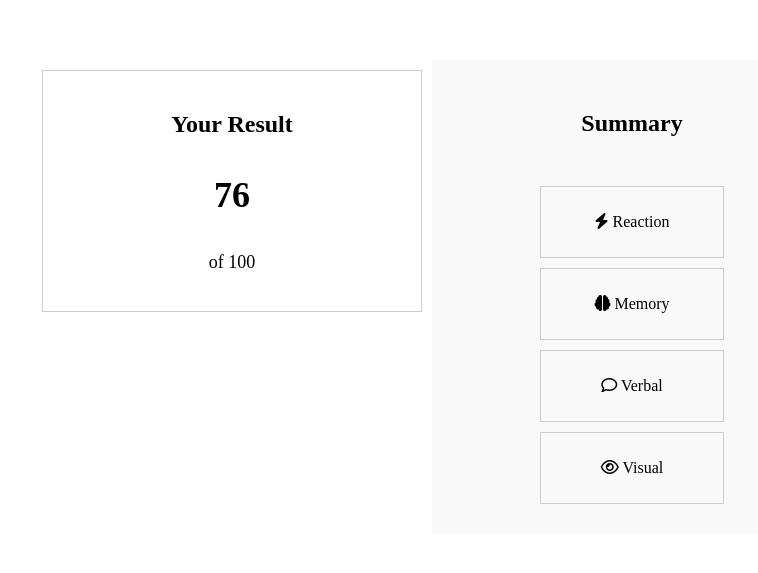
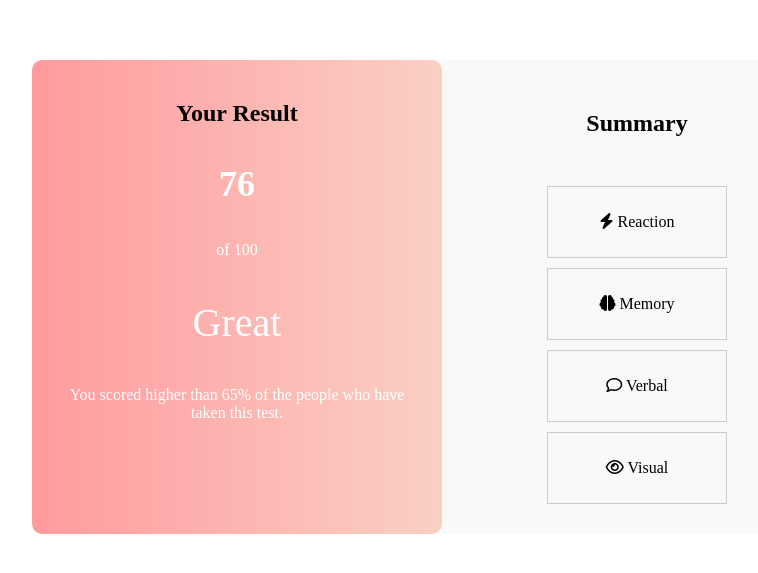
Before and after one commit to CJD115/Result-Build, a plain HTML site: page index.html in a window 1280 px wide. Shown: the part 111-684 px from the top of the page, without its empty margins (208-966 px from the left). Drawn offline with Linux system fonts and the light colour scheme.

Commit message:
Added background color to left side

```diff
--- a/index.html
+++ b/index.html
@@ -26,6 +26,12 @@
                         </div>
                         <div>
                             <p class="out-off">of 100</p>
+                        </div>
+                        <div>
+                            <p class="great">Great</p>
+                        </div>
+                        <div>
+                            <p class="scored-text">You scored higher than 65% of the people who have taken this test.</p>
                         </div>
                     </div>
                 </div>
--- a/styles.css
+++ b/styles.css
@@ -20,24 +20,36 @@
     padding: 10px;
 }
 
+.great {
+    color: #ffffff;
+    font-size: 40px;
+}
+
+.scored-text {
+    color: #ffffff;
+}
+
 .result-column {
-    text-align: center;
+    background: linear-gradient(to right, #ff9a9e, #fad0c4);
+    padding: 20px;
+    border-radius: 10px;
 }
 
 .result {
-    border: 1px solid #ccc;
-    padding: 20px;
+    text-align: center;
 }
 
 .score p {
     font-size: 36px;
     font-weight: bold;
+    color: #ffffff;
 }
 
 .out-off {
     margin-top: 5px;
-    font-size: 18px;
+    color: #ffffff;
 }
+
 
 .summary-column {
     background-color: #f9f9f9;
```
